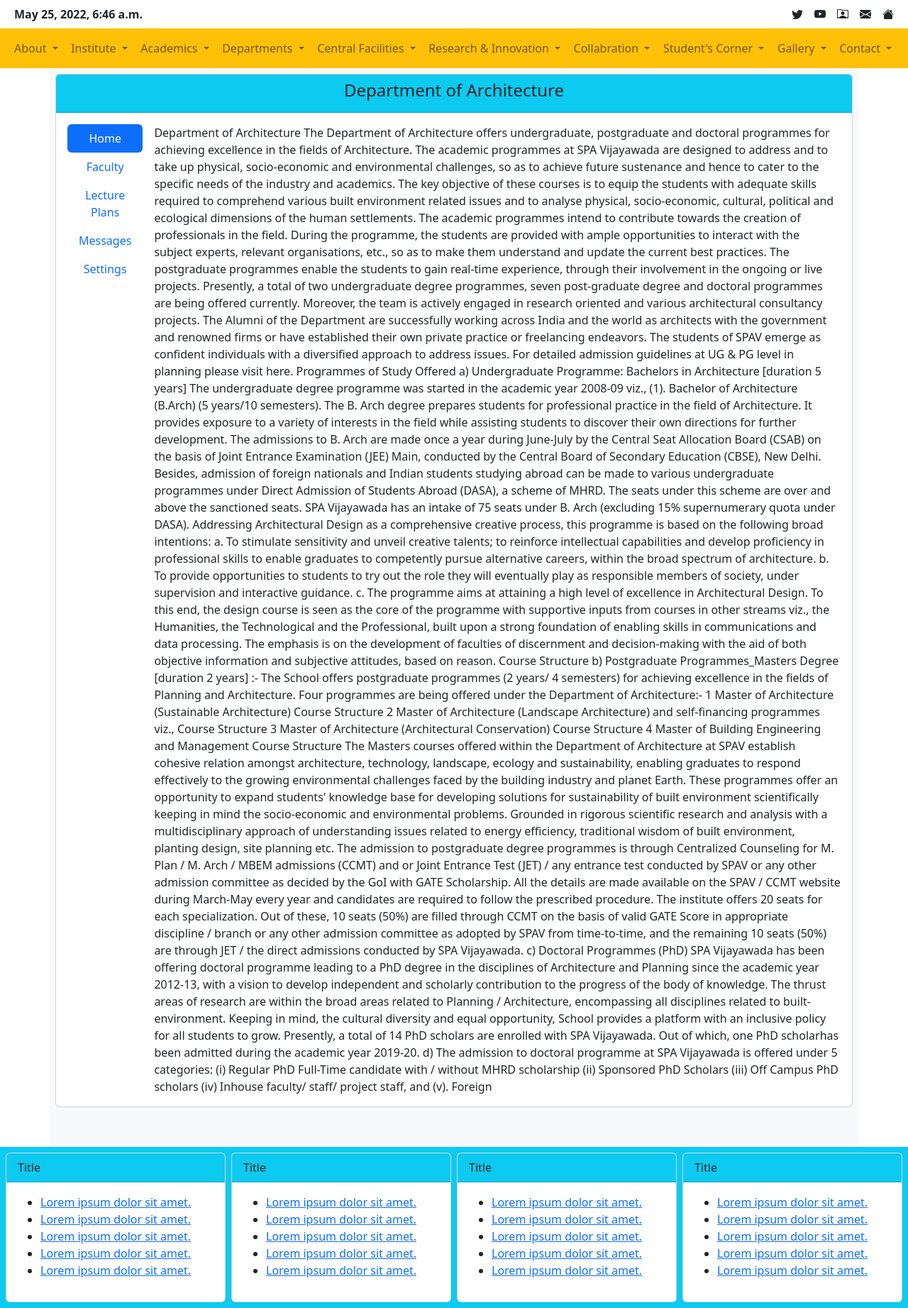
After one commit to ingeniousabhinavvv/SPAVDJANGO_Final, a Django app: page /department-of-architecture/ in a window 1280 px wide. The commit adds this page. Shown: the whole page at 71% size. Run offline with Django 4.2, Linux system fonts and the light colour scheme.

Commit message:
Next Commit

```diff
--- a/myspav/spav/models.py
+++ b/myspav/spav/models.py
@@ -13,6 +13,7 @@ class Faculty(models.Model):
     facultyEmail = models.EmailField(max_length=250)
     facultyCv = models.FileField(upload_to='facultycv')
     facultyPublications = models.URLField(max_length=250, null=True)
+    lastUpdated = models.DateField(auto_now=True)
 
     def __str__(self):
         return self.facultyName
--- a/myspav/spav/urls.py
+++ b/myspav/spav/urls.py
@@ -9,4 +9,5 @@ urlpatterns = [
     path('convocation/', views.convocation, name='convocation'),
     path('faculty/', views.faculty, name='faculty'),
     path('upcominglectures/', views.upcominglectures, name='upcominglectures'),
+    path('department-of-architecture/', views.doa, name='doa'),
 ]
--- a/myspav/spav/views.py
+++ b/myspav/spav/views.py
@@ -50,3 +50,9 @@ def faculty(request):
 
 def upcominglectures(request):
     return render(request, 'upcominglectures.html', context,)
+
+
+#==========Views for Departments==========#
+def doa(request):
+    return render(request, 'doa.html', context,)
+#==========Views for Departments==========#
--- /dev/null
+++ b/myspav/templates/doa.html
@@ -0,0 +1,108 @@
+{% include 'header.html' %}
+
+<div class="container bg-light p-2">
+    <div class="card">
+        <div class="card-header bg-info"><h4 class="text-center">Department of Architecture</h4></div>
+        <div class="card-body">
+            <div class="row">
+                <div class="d-flex align-items-start">
+                    <div class="nav flex-column nav-pills me-3" id="v-pills-tab" role="tablist" aria-orientation="vertical">
+                      <button class="nav-link active" id="v-pills-home-tab" data-bs-toggle="pill" data-bs-target="#v-pills-home" type="button" role="tab" aria-controls="v-pills-home" aria-selected="true">Home</button>
+                      <button class="nav-link" id="v-pills-faculty-tab" data-bs-toggle="pill" data-bs-target="#v-pills-faculty" type="button" role="tab" aria-controls="v-pills-faculty" aria-selected="false">Faculty</button>
+                      <button class="nav-link" id="v-pills-lectureplans-tab" data-bs-toggle="pill" data-bs-target="#v-pills-lectureplans" type="button" role="tab" aria-controls="v-pills-lectureplans" aria-selected="false">Lecture Plans</button>
+                      <button class="nav-link" id="v-pills-messages-tab" data-bs-toggle="pill" data-bs-target="#v-pills-messages" type="button" role="tab" aria-controls="v-pills-messages" aria-selected="false">Messages</button>
+                      <button class="nav-link" id="v-pills-settings-tab" data-bs-toggle="pill" data-bs-target="#v-pills-settings" type="button" role="tab" aria-controls="v-pills-settings" aria-selected="false">Settings</button>
+                    </div>
+                    <div class="tab-content" id="v-pills-tabContent">
+                      <div class="tab-pane fade show active" id="v-pills-home" role="tabpanel" aria-labelledby="v-pills-home-tab" tabindex="0">
+                        Department of Architecture
+                        The Department of Architecture offers undergraduate, postgraduate and doctoral programmes for achieving excellence in the fields of Architecture. The academic programmes at SPA Vijayawada are designed to address and to take up physical, socio-economic and environmental challenges, so as to achieve future sustenance and hence to cater to the specific needs of the industry and academics. The key objective of these courses is to equip the students with adequate skills required to comprehend various built environment related issues and to analyse physical, socio-economic, cultural, political and ecological dimensions of the human settlements. The academic programmes intend to contribute towards the creation of professionals in the field. During the programme, the students are provided with ample opportunities to interact with the subject experts, relevant organisations, etc., so as to make them understand and update the current best practices. The postgraduate programmes enable the students to gain real-time experience, through their involvement in the ongoing or live projects. Presently, a total of two undergraduate degree programmes, seven post-graduate degree and doctoral programmes are being offered currently. Moreover, the team is actively engaged in research oriented and various architectural consultancy projects.
+
+                        The Alumni of the Department are successfully working across India and the world as architects with the government and renowned firms or have established their own private practice or freelancing endeavors. The students of SPAV emerge as confident individuals with a diversified approach to address issues.
+
+                        For detailed admission guidelines at UG & PG level in planning please visit here.
+
+                        Programmes of Study Offered
+                        a) Undergraduate Programme: Bachelors in Architecture [duration 5 years]
+                        The undergraduate degree programme was started in the academic year 2008-09 viz., (1). Bachelor of Architecture (B.Arch) (5 years/10 semesters). The B. Arch degree prepares students for professional practice in the field of Architecture. It provides exposure to a variety of interests in the field while assisting students to discover their own directions for further development. The admissions to B. Arch are made once a year during June-July by the Central Seat Allocation Board (CSAB) on the basis of Joint Entrance Examination (JEE) Main, conducted by the Central Board of Secondary Education (CBSE), New Delhi. Besides, admission of foreign nationals and Indian students studying abroad can be made to various undergraduate programmes under Direct Admission of Students Abroad (DASA), a scheme of MHRD. The seats under this scheme are over and above the sanctioned seats. SPA Vijayawada has an intake of 75 seats under B. Arch (excluding 15% supernumerary quota under DASA).
+                        Addressing Architectural Design as a comprehensive creative process, this programme is based on the following broad intentions:
+
+                        a. To stimulate sensitivity and unveil creative talents; to reinforce intellectual capabilities and develop proficiency in professional skills to enable graduates to competently pursue alternative careers, within the broad spectrum of architecture.
+                        b. To provide opportunities to students to try out the role they will eventually play as responsible members of society, under supervision and interactive guidance.
+                        c. The programme aims at attaining a high level of excellence in Architectural Design. To this end, the design course is seen as the core of the programme with supportive inputs from courses in other streams viz., the Humanities, the Technological and the Professional, built upon a strong foundation of enabling skills in communications and data processing. The emphasis is on the development of faculties of discernment and decision-making with the aid of both objective information and subjective attitudes, based on reason.
+                        Course Structure
+
+                        b) Postgraduate Programmes_Masters Degree [duration 2 years] :-
+                        The School offers postgraduate programmes (2 years/ 4 semesters) for achieving excellence in the fields of Planning and Architecture. Four programmes are being offered under the Department of Architecture:-
+
+                        1	Master of Architecture (Sustainable Architecture)	Course Structure
+                        2	Master of Architecture (Landscape Architecture) and self-financing programmes viz.,	Course Structure
+                        3	Master of Architecture (Architectural Conservation)	Course Structure
+                        4	Master of Building Engineering and Management	Course Structure
+
+                        The Masters courses offered within the Department of Architecture at SPAV establish cohesive relation amongst architecture, technology, landscape, ecology and sustainability, enabling graduates to respond effectively to the growing environmental challenges faced by the building industry and planet Earth. These programmes offer an opportunity to expand students' knowledge base for developing solutions for sustainability of built environment scientifically keeping in mind the socio-economic and environmental problems. Grounded in rigorous scientific research and analysis with a multidisciplinary approach of understanding issues related to energy efficiency, traditional wisdom of built environment, planting design, site planning etc.
+
+                        The admission to postgraduate degree programmes is through Centralized Counseling for M. Plan / M. Arch / MBEM admissions (CCMT) and or Joint Entrance Test (JET) / any entrance test conducted by SPAV or any other admission committee as decided by the GoI with GATE Scholarship. All the details are made available on the SPAV / CCMT website during March-May every year and candidates are required to follow the prescribed procedure. The institute offers 20 seats for each specialization. Out of these, 10 seats (50%) are filled through CCMT on the basis of valid GATE Score in appropriate discipline / branch or any other admission committee as adopted by SPAV from time-to-time, and the remaining 10 seats (50%) are through JET / the direct admissions conducted by SPA Vijayawada.
+
+                        c) Doctoral Programmes (PhD)
+                        SPA Vijayawada has been offering doctoral programme leading to a PhD degree in the disciplines of Architecture and Planning since the academic year 2012-13, with a vision to develop independent and scholarly contribution to the progress of the body of knowledge. The thrust areas of research are within the broad areas related to Planning / Architecture, encompassing all disciplines related to built-environment. Keeping in mind, the cultural diversity and equal opportunity, School provides a platform with an inclusive policy for all students to grow. Presently, a total of 14 PhD scholars are enrolled with SPA Vijayawada. Out of which, one PhD scholarhas been admitted during the academic year 2019-20.
+
+                        d) The admission to doctoral programme at SPA Vijayawada is offered under 5 categories:
+                        (i) Regular PhD Full-Time candidate with / without MHRD scholarship
+                        (ii) Sponsored PhD Scholars
+                        (iii) Off Campus PhD scholars
+                        (iv) Inhouse faculty/ staff/ project staff, and
+                        (v). Foreign
+                      </div>
+                      <div class="tab-pane fade" id="v-pills-faculty" role="tabpanel" aria-labelledby="v-pills-faculty-tab" tabindex="0">
+                        <div class="row">
+                            {% for f in facultyData %}
+                        <div class="col-sm-6">
+                            <div class="card mb-3" style="max-width: 540px;">
+                                <div class="row g-0">
+                                  <div class="col-md-4">
+                                    <img src="{{f.facultyImage.url}}" class="img-fluid rounded-start" alt="...">
+                                  </div>
+                                  <div class="col-md-8">
+                                    <div class="card-body">
+                                      <h5 class="card-title">{{f.facultyName}}</h5>
+                                      <p class="card-text"><small class="text-muted"><strong>{{f.facultyDesignation}}</strong></small></p>
+                                      <p class="card-text"><small class="text-muted">Last Updated :-{{f.lastUpdated}}</small></p>
+                                      <p class="card-text"><strong>Qualification :-</strong>{{f.facultyQualification}}</p>
+                                      <p class="card-text"><strong>Phone :-</strong><a href="tel:+{{f.facultyPhone}}">{{f.facultyPhone}}</a></p>
+                                      <p class="card-text"><strong>Email :-</strong><a href="mailto:{{f.facultyEmail}}">{{f.facultyEmail}}</a></p>
+                                      <button type="button" class="btn btn-outline-primary"><a href="{{f.facultyCv.url}}">Brief CV</a></button> <span><button type="button" class="btn btn-outline-primary"><a href="{{f.facultyPublications}}" target="_blank">Publications</a></button></span>
+                                    </div>
+                                  </div>
+                                </div>
+                              </div>
+                        </div>
+                        {% endfor %}
+                        </div>
+                      </div>
+                      <div class="tab-pane fade" id="v-pills-lectureplans" role="tabpanel" aria-labelledby="v-pills-lectureplans-tab" tabindex="0">
+                        <div class="row">
+                            {% for n in notice_board %}
+                            <div class="col-sm-10">
+                                <ul>
+
+                                    <li><a href="{{n.noticeFile.url}}" target="_blank">{{n.noticeTitle}}</a></li>
+                                    <br>
+
+                                </ul>
+                            </div>
+                            <div class="col-sm-2">{{n.noticeTime}}</div>
+                            {% endfor %}
+                        </div>
+                      </div>
+                      <div class="tab-pane fade" id="v-pills-messages" role="tabpanel" aria-labelledby="v-pills-messages-tab" tabindex="0">...</div>
+                      <div class="tab-pane fade" id="v-pills-settings" role="tabpanel" aria-labelledby="v-pills-settings-tab" tabindex="0">...</div>
+                    </div>
+                  </div>
+            </div>
+        </div>
+    </div>
+    <br><br>
+</div>
+
+{% include 'footer.html' %}
--- a/myspav/templates/faculty.html
+++ b/myspav/templates/faculty.html
@@ -13,6 +13,7 @@
                         <div class="card-body">
                           <h5 class="card-title">{{f.facultyName}}</h5>
                           <p class="card-text"><small class="text-muted"><strong>{{f.facultyDesignation}}</strong></small></p>
+                          <p class="card-text"><small class="text-muted">Last Updated :-{{f.lastUpdated}}</small></p>
                           <p class="card-text"><strong>Qualification :-</strong>{{f.facultyQualification}}</p>
                           <p class="card-text"><strong>Phone :-</strong><a href="tel:+{{f.facultyPhone}}">{{f.facultyPhone}}</a></p>
                           <p class="card-text"><strong>Email :-</strong><a href="mailto:{{f.facultyEmail}}">{{f.facultyEmail}}</a></p>
@@ -21,8 +22,6 @@
                       </div>
                     </div>
                   </div>
-
-
             </div>
             {% endfor %}
         </div>
```
Also changed, not shown: myspav/templates/noticeboard.html (+11 -4 lines), myspav/media/convocation/Black_Yellow_White_Green_Red_Business_Digital_Marketing_Professional_Youtube_ImvpPGC.png (added), myspav/media/facultycv/Black_Yellow_White_Green_Red_Business_Digital_Marketing_Professional_Youtube_C_o0NAEla.png (added), myspav/media/facultyimg/1.png (added), myspav/media/facultyimg/Black_Yellow_White_Green_Red_Business_Digital_Marketing_Professional_Youtube__y9Aa9lE.png (added), myspav/media/facultyimg/Siva_Prasad.jpg (added), myspav/spav/migrations/0010_faculty_lastupdated.py (added), 4 other files.
